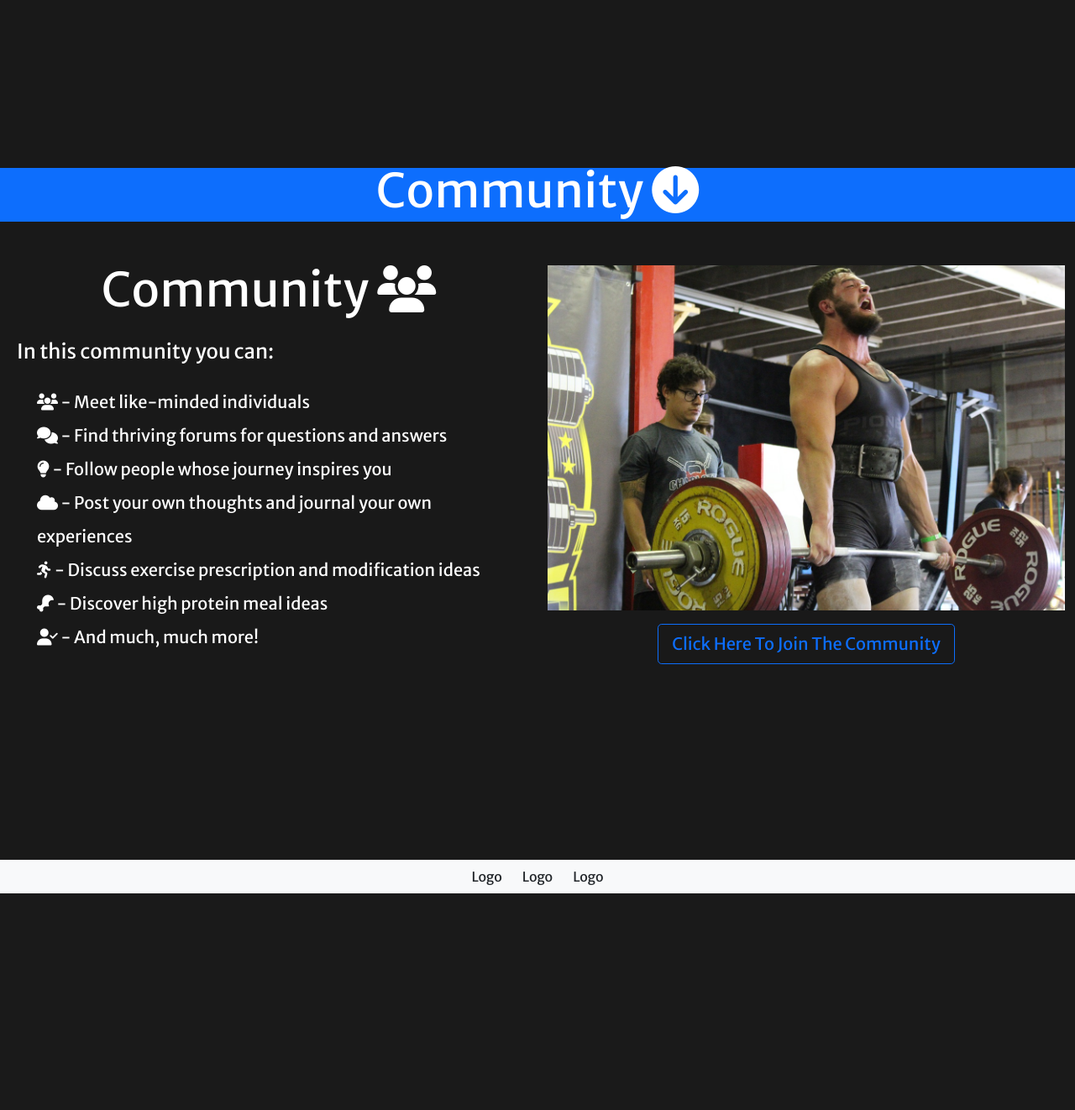
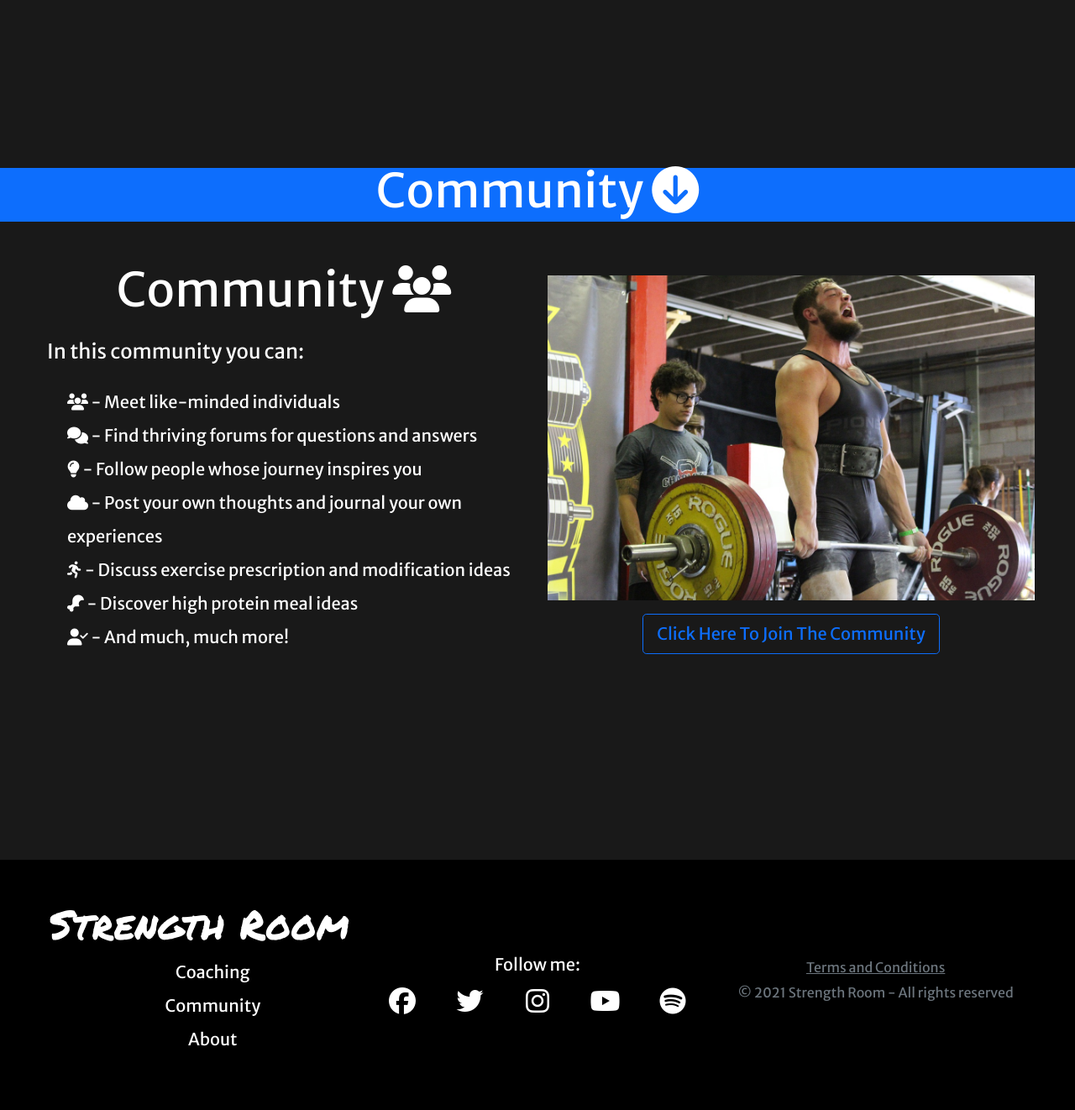
Before and after one commit to niall-mulcahy/MS4-strength-room, a Django app: page / in a window 1280 px wide. Shown: the part 1400-2722 px from the top of the page at 84% size. Before the commit the page ends 2464 px from the top, so only its background shows below. Run offline with Django 3.2, Linux system fonts and the light colour scheme; some libraries are stand-ins or nearby versions.

Commit message:
home page looking pretty good, added footer and fixed some other things

```diff
--- a/home/templates/home/index.html
+++ b/home/templates/home/index.html
@@ -10,8 +10,8 @@
             <div class="container min-vh-100 d-flex align-items-center">
                 <div class="row">
                     <div class="col-sm-12 col-lg-8">
-                        <h1 class="display-2 ff-home-head">The Strength Room</h1>
-                        <h2 class="display-5 mb-2 ff-home-head">Strength in Numbers <i class="fas fa-users"></i></h2>
+                        <h1 class="display-2 ff-home-head mx-2">The Strength Room</h1>
+                        <h2 class="display-5 mb-2 ff-home-head mx-2">Strength in Numbers <i class="fas fa-users"></i></h2>
                         <div class="d-none d-md-block mt-5">
                             <p class="fs-5">
                                 The Strength Room is the place for you
@@ -32,14 +32,14 @@
 
     <!--Section Change Banner-->
 
-    <div class="section-banner d-flex align-items-center justify-content-center">
+    <div class="section-banner d-flex align-items-center justify-content-center min-vw-100">
         <h2 class="display-4 mb-2 text-center">Coaching <i class="fas fa-arrow-circle-down"></i></h2>
     </div>
 
 
     <!--Coaching Section-->
-    <div id="index-body-2">
-        <div class="container-fluid pt-5">
+    <div id="index-body-2" class="min-vw-100">
+        <div class="container-fluid pt-5 px-5">
             <div class="row d-flex align-items-center">
                 <div class="col-12 col-md-6 order-md-1">
                     <div>
@@ -60,7 +60,7 @@
                     </div>
                 </div>
                 <div class="col col-lg-6 order-sm-12">
-                    <img class="img-fluid d-none d-md-block" src="/media/treadmill.jpeg" alt="man running on a treadmill">
+                    <img class="img-fluid d-none d-lg-block" src="/media/treadmill.jpeg" alt="man running on a treadmill">
                     <div class="d-flex justify-content-center">
                         <div class="btn btn-outline-primary btn-lg justify-content-center mt-3 home-button" role="button"><a href="#" class="text-decoration-none text-capitalize">Click here to view coaching options</a></div>
                     </div>
@@ -71,14 +71,14 @@
 
     <!--Section Change Banner-->
 
-    <div class="section-banner d-flex align-items-center justify-content-center">
+    <div class="section-banner d-flex align-items-center justify-content-center min-vw-100">
         <h2 class="display-4 mb-2 text-center">Community <i class="fas fa-arrow-circle-down"></i></h2>
     </div>
 
 
     <!--Community Section-->
-    <div id="index-body-3">
-        <div class="container-fluid pt-5">
+    <div id="index-body-3" class="min-vw-100">
+        <div class="container-fluid pt-5 px-5">
             <div class="row d-flex align-items-center">
                 <div class="col-12 col-md-6">
                     <div>
@@ -100,7 +100,7 @@
                     </div>
                 </div>
                 <div class="col col-lg-6 order-sm-12">
-                    <img class="img-fluid d-none d-md-block" src="/media/deadlift.jpg" alt="man deadlifting in competition">
+                    <img class="img-fluid d-none d-lg-block" src="/media/deadlift.jpg" alt="man deadlifting in competition">
                     <div class="d-flex justify-content-center">
                         <div class="btn btn-outline-primary btn-lg justify-content-center mt-3 home-button" role="button"><a href="#" class="text-decoration-none text-capitalize">Click here to join the community</a></div>
                     </div>
--- a/static/css/base.css
+++ b/static/css/base.css
@@ -2,8 +2,13 @@
 @import url('https://fonts.googleapis.com/css2?family=Kanit:ital,wght@0,300;0,400;0,700;1,400&family=Merriweather+Sans&family=Permanent+Marker&display=swap');
 
 body {
+    margin: 0;
     overflow-x: hidden;
     font-family: 'Merriweather Sans', sans-serif;
+}
+
+.ff-home-head {
+    font-family: 'Permanent Marker', sans-serif;
 }
 
 #index-body {
@@ -32,7 +37,25 @@ body {
 
 #custom-footer {
     width: 100vw;
-    height: 5vh;
+    background-color: rgba(0,0,0);
+    color: #fff;
+}
+
+#footer-list {
+    list-style-type: none;
+}
+
+#footer-list li a {
+    text-decoration: none;
+    color: #fff;
+}
+
+#footer-list li a:hover {
+    color: #0d6efd;
+}
+
+.footer-links {
+    color: #fff;
 }
 
 .overlay {
--- a/templates/base.html
+++ b/templates/base.html
@@ -71,11 +71,30 @@
     {% endblock %}
 
     <footer>
-        <div class="container-fluid bg-light text-center d-flex align-items-center justify-content-center" id="custom-footer">
-            <div class="row">
-                <div class="col">Logo</div>
-                <div class="col">Logo</div>
-                <div class="col">Logo</div>
+        <div class="container-fluid py-5 px-5" id="custom-footer">
+            <div class="row align-items-center">
+                <div class="col-12 col-lg-4">
+                    <h2 class="display-5 ff-home-head text-center">Strength Room</h2>
+                    <ul id="footer-list" class="lh-lg fs-5 text-center">
+                        <li><a href="#">Coaching</a></li>
+                        <li><a href="#">Community</a></li>
+                        <li><a href="#">About</a></li>
+                    </ul>
+                </div>
+                <div class="col-12 col-lg-4 mt-5 mt-lg-2 text-center">
+                    <h5 class="text-capitalise mb-2">Follow me: </h5>
+                    <div class="row text-white fs-2">
+                        <div class="col"><a href="#" class="footer-links"><i class="fab fa-facebook"></i></a></div>
+                        <div class="col"><a href="#" class="footer-links"><i class="fab fa-twitter"></i></a></div>
+                        <div class="col"><a href="#" class="footer-links"><i class="fab fa-instagram"></i></a></div>
+                        <div class="col"><a href="#" class="footer-links"><i class="fab fa-youtube"></i></a></div>
+                        <div class="col"><a href="#" class="footer-links"><i class="fab fa-spotify"></i></a></div>
+                    </div>
+                </div>
+                <div class="col-12 col-lg-4 text-center mt-5 mt-lg-2">
+                    <h6><a href="#" class="text-white text-muted">Terms and Conditions</a></h6>
+                    <p class="text-muted">&copy 2021 Strength Room - All rights reserved</p>
+                </div>
             </div>
         </div>
     </footer>
```
